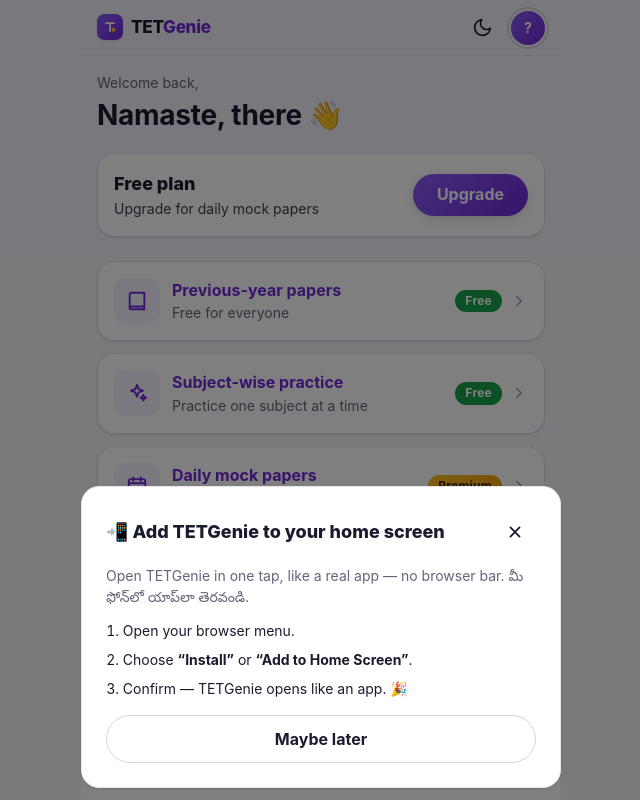
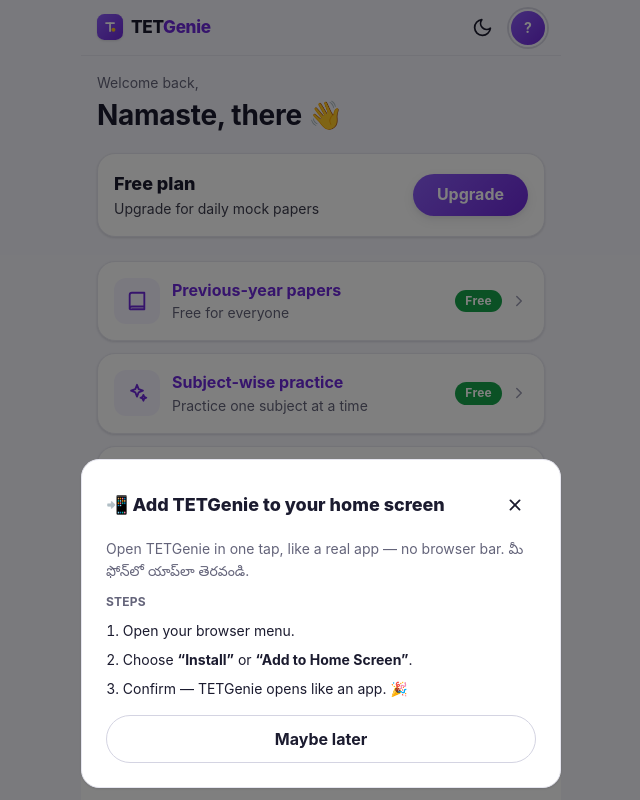
Before and after one commit to puneethx/TETGenie, a React (Vite) app in the folder frontend/: page /app in a window 1280 px wide. Shown: the whole page, without its empty margins (319-959 px from the left). Built offline with nearby package versions, Linux system fonts and the light colour scheme; no server answers; the database is empty; sample sign-in values are in the browser's storage.

Commit message:
Update installation instructions for Android users

```diff
--- a/frontend/src/components/InstallPrompt.jsx
+++ b/frontend/src/components/InstallPrompt.jsx
@@ -71,9 +71,9 @@
       ]
     : platform === 'android'
     ? [
-        <>Tap the <strong>⋮ menu</strong> (top-right) in Chrome.</>,
-        <>Tap <strong>“Add to Home screen”</strong> (or “Install app”).</>,
-        <>Confirm <strong>Add</strong> — TETGenie now opens like an app. 🎉</>,
+        <>Tap the <strong>⋮ three-dots menu</strong> at the top-right of Chrome.</>,
+        <>Tap <strong>“Add to Home screen”</strong> (on some phones it says <strong>“Install app”</strong>).</>,
+        <>Tap <strong>Add</strong> / <strong>Install</strong> to confirm — TETGenie now appears on your home screen. 🎉</>,
       ]
     : [
         <>Open your browser menu.</>,
@@ -104,15 +104,22 @@
           Open TETGenie in one tap, like a real app — no browser bar. మీ ఫోన్‌లో యాప్‌లా తెరవండి.
         </p>
 
-        {canNativeInstall ? (
+        {/* One-tap install when the browser supports it (Chrome/Android/desktop). */}
+        {canNativeInstall && (
           <button className="btn btn-primary btn-lg btn-block" onClick={nativeInstall}>
             <Icon name="plus" size={18} /> Install TETGenie
           </button>
-        ) : (
-          <ol style={{ paddingLeft: '1.2em', display: 'grid', gap: 'var(--sp-2)', fontSize: 'var(--fs-sm)', lineHeight: 1.5 }}>
-            {steps.map((s, i) => <li key={i}>{s}</li>)}
-          </ol>
         )}
+
+        {/* Always show the manual steps too — the native prompt isn't offered on
+            every phone, so Android users should still see the ⋮ → "Add to Home
+            screen" guide as a reliable fallback. */}
+        <p className="muted" style={{ fontSize: 'var(--fs-xs)', fontWeight: 700, letterSpacing: '0.02em', margin: canNativeInstall ? 'var(--sp-4) 0 var(--sp-2)' : '0 0 var(--sp-2)' }}>
+          {canNativeInstall ? 'OR ADD IT MANUALLY' : platform === 'android' ? 'ON ANDROID (CHROME)' : platform === 'ios' ? 'ON IPHONE (SAFARI)' : 'STEPS'}
+        </p>
+        <ol style={{ paddingLeft: '1.2em', display: 'grid', gap: 'var(--sp-2)', fontSize: 'var(--fs-sm)', lineHeight: 1.5 }}>
+          {steps.map((s, i) => <li key={i}>{s}</li>)}
+        </ol>
 
         <button className="btn btn-ghost btn-block mt-4" onClick={dismiss}>Maybe later</button>
       </div>
```
